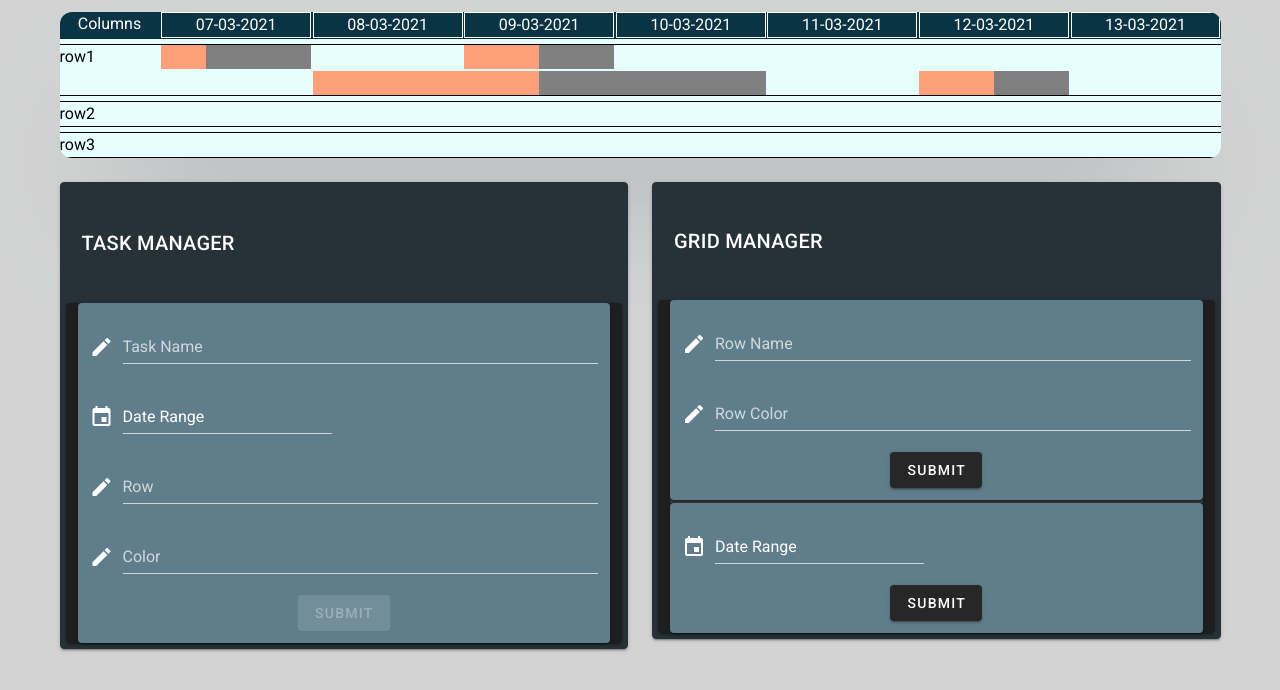
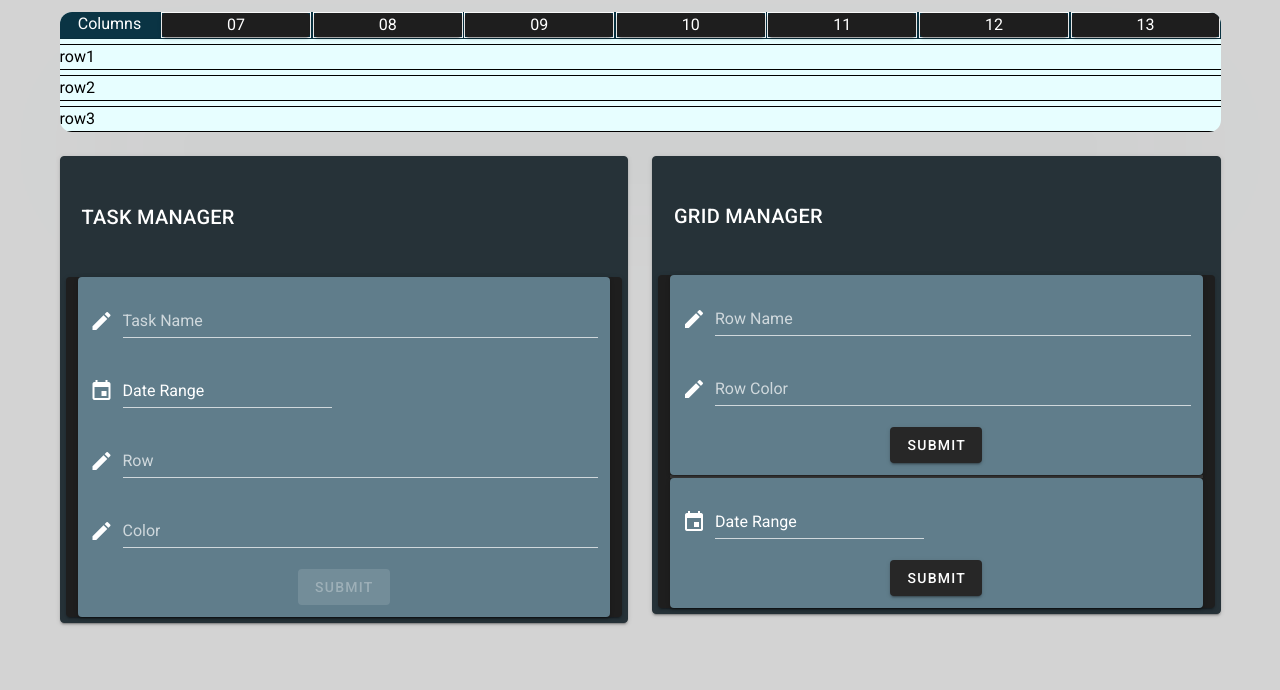
Before and after one commit to DiySane/nuxt-timeline, a Nuxt app: page / in a window 1280 px wide. Shown: the top 690 px of the page. Built offline with nearby package versions, Linux system fonts and the light colour scheme.

Commit message:
Fixed issues like column-span calc and intelligent start-end calc

```diff
--- a/components/ColumnHeader.vue
+++ b/components/ColumnHeader.vue
@@ -1,10 +1,19 @@
 <template>
-  <div class="columnName" :style="cssVars">{{ name }}</div>
+  <div class="columnName" :style="cssVars">
+    <v-tooltip eager>
+      <template v-slot:activator="{ on, attrs }">
+        <v-card dark v-bind="attrs" v-on="on">
+          {{ getMoment(date).format("DD") }}
+        </v-card>
+      </template>
+      <span>{{ getMoment(date).format("DD-MM-YYYY") }}</span>
+    </v-tooltip>
+  </div>
 </template>
 
 <style scoped>
 .columnName {
-  border: #FFFF 1px solid;
+  border: #ffff 1px solid;
   padding: 0em;
   margin: 0px;
   grid-column: var(--grid-column);
@@ -12,13 +21,14 @@
 </style>
 
 <script>
+import moment from "moment";
 export default {
   props: {
     gridColumn: {
       type: Number
     },
-    name: {
-      type: String
+    date: {
+      type: Date
     }
   },
   computed: {
@@ -28,6 +38,11 @@ export default {
         "--grid-column": this.gridColumn
       };
     }
+  },
+  methods: {
+    getMoment(date) {
+      return moment(date);
+    }
   }
 };
 </script>
--- a/components/Header.vue
+++ b/components/Header.vue
@@ -1,11 +1,8 @@
 <template>
   <div class="row" :style="cssVars">
     <div class="row-label">Columns</div>
-    <!-- <div v-for="i in columnSpan" :key="i">
-      <ColumnHeader :name="i.toString()" :gridColumn="i + 1" />
-    </div> -->
     <div v-for="i in headerDates.length - 1" :key="i">
-      <ColumnHeader :name="headerDates[i].toString()" :gridColumn="i" />
+      <ColumnHeader :date="headerDates[i]" :gridColumn="i" />
     </div>
   </div>
 </template>
@@ -21,7 +18,6 @@
   background-color: #0a3444 !important;
   border-bottom: 1px solid rgba(0, 0, 0, 0.1);
   text-align: center;
-  /* grid-template-columns: 150px repeat(12, 1fr); */
 }
 .row-label {
   grid-column: 1/2;
@@ -37,10 +33,10 @@ import moment from "moment";
 export default {
   props: {
     startDate: {
-      type: String
+      type: Date
     },
     endDate: {
-      type: String
+      type: Date
     },
     columnSpan: {
       type: Number
@@ -54,23 +50,18 @@ export default {
       };
     },
     headerDates() {
-      console.log("startDate: " + this.startDate);
       return this.getDaysBetweenDates(this.startDate, this.endDate);
     }
   },
   methods: {
     getDaysBetweenDates(startDate, endDate) {
-      let now = moment(startDate),
-        dates = [];
-        console.log(now.format("MM/DD/YYYY"));
-        dates.push(now.format("DD-MM-YYYY"));
+      let now = moment(startDate);
+      let dates = [];
+      dates.push(new Date(now.format("MM/DD/YYYY")));
       while (now.isSameOrBefore(moment(endDate))) {
-        // dates.push(now.format("MM/DD/YYYY"));
-        dates.push(now.format("DD-MM-YYYY"));
-
+        dates.push(new Date(now.format("MM/DD/YYYY")));
         now.add(1, "days");
       }
-
       return dates;
     }
   }
--- a/components/SubTask .vue
+++ b/components/SubTask .vue
@@ -1,7 +1,5 @@
 <template>
   <progress class="sub-task" :style="cssVars"></progress>
-  <!-- <li class="sub-task" :style="cssVars"></li> -->
-<!-- <dt class="sub-task" :style="cssVars"></dt> -->
 </template>
 
 <style scoped>
--- a/components/Timeline.vue
+++ b/components/Timeline.vue
@@ -39,10 +39,10 @@ export default {
       required: true
     },
     startDate: {
-      type: String
+      type: Date
     },
     endDate: {
-      type: String
+      type: Date
     },
     columnSpan: {
       type: Number
--- /dev/null
+++ b/components/TimelineManager.vue
@@ -0,0 +1,141 @@
+<template>
+  <v-container>
+    <v-row>
+      <v-col>
+        <Timeline
+          :columnSpan="columnSpan"
+          :rows="rows"
+          :startDate="startDate"
+          :endDate="endDate"
+          @emitDateRange="acceptDateRange"
+          @emitSelectedRow="acceptSelectedRow"
+      /></v-col>
+    </v-row>
+    <v-row>
+      <v-col>
+        <TaskManager :selectedRow="selectedRow" @addNode="acceptNode" />
+      </v-col>
+      <v-col>
+        <GridManager @addRow="acceptRow" @addColumn="acceptDateRange" />
+      </v-col>
+    </v-row>
+  </v-container>
+</template>
+
+<script>
+import Timeline from "@/components/Timeline";
+import TaskManager from "@/components/TaskManager";
+import GridManager from "@/components/GridManager";
+import moment from "moment";
+
+export default {
+  data() {
+    return {
+      rows: [
+        {
+          name: "row1",
+          color: "#ffa07a",
+          nodes: [],
+          // nodes: [
+          //   { name: "task1", start: 2, end: 3, complete: 0.3 },
+          //   { name: "task2", start: 4, end: 5, complete: 0.5 },
+          //   { name: "task3", start: 3, end: 6, complete: 0.5 },
+          //   { name: "task4", start: 7, end: 8, complete: 0.5 }
+          // ]
+        },
+        { name: "row2", color: "#fbec5d", nodes: [] },
+        { name: "row3", color: "#33a8a5", nodes: [] }
+      ],
+      nodes: [
+        { name: "task1", start: 2, end: 3, complete: 0.3 },
+        { name: "task2", start: 4, end: 5, complete: 0.5 },
+        { name: "task3", start: 3, end: 6, complete: 0.5 },
+        { name: "task4", start: 7, end: 8, complete: 0.5 }
+      ],
+      startDate: new Date(moment().startOf("week").format("MM/DD/YYYY")),
+      endDate: new Date(moment().endOf("week").format("MM/DD/YYYY")),
+      columnSpan: 7,
+      selectedRow: null
+    };
+  },
+  components: {
+    Timeline,
+    TaskManager
+  },
+  methods: {
+    acceptRow(row) {
+      row.nodes = [];
+      this.rows.push(row);
+    },
+    acceptDateRange(dateRange) {
+      this.startDate = new Date(dateRange.startDate);
+      this.endDate = new Date(dateRange.endDate);
+      this.columnSpan = parseInt(dateRange.columnSpan);
+      for (let row of this.rows) {
+        for (let node of row.nodes) {
+          this.setNodeDisplay(node);
+        }
+      }
+    },
+    acceptSelectedRow(row) {
+      this.selectedRow = row;
+      console.log(row.name);
+    },
+    acceptNode(node) {
+      this.setNodeDisplay(node);
+      this.selectedRow.nodes.push(node);
+      console.log(node.name);
+    },
+    setNodeDisplay(node) {
+      let nodeStartDate = new Date(node.startDate);
+      let nodeEndDate = new Date(node.endDate);
+      console.log(nodeStartDate);
+      let nodeDisplayStartDate =
+        nodeStartDate.getTime() > this.startDate.getTime()
+          ? nodeStartDate
+          : this.startDate;
+      let nodeDisplayEndDate =
+        nodeEndDate.getTime() < this.endDate.getTime()
+          ? nodeEndDate
+          : this.endDate;
+      let nodeDisplayStartCol =
+        Math.floor(this.getFiniteOrZero(
+          (nodeDisplayStartDate.getTime() - this.startDate.getTime()) /
+            (1000 * 60 * 60 * 24)
+        )) + 2;
+      let nodeDisplayEndCol =
+        this.columnSpan -
+        Math.ceil(this.getFiniteOrZero(
+          (this.endDate.getTime() - nodeDisplayEndDate.getTime()) /
+            (1000 * 60 * 60 * 24)
+        )) +
+        2;
+      node.start = nodeDisplayStartCol;
+      node.end = nodeDisplayEndCol;
+      node.displayStartDate = moment(nodeDisplayStartDate).format("DD-MM-YYYY");
+      node.displayEndDate = moment(nodeDisplayEndDate).format("DD-MM-YYYY");
+      return node;
+    },
+    getFiniteOrZero(x) {
+      if (isFinite(x)) {
+        return x;
+      } else {
+        return 0;
+      }
+    }
+  }
+  // computed: {
+  //   columnSpan() {
+  //     let value = 0;
+  //     if(this.startDate == undefined || this.startDate == null || this.endDate == undefined || this.endDate == null ) {
+  //       value = 7;
+  //     } else {
+  //       let timeDiff = this.endDate.getTime() - this.startDate.getTime();
+  //       let daysDiff = timeDiff / (1000 * 60 * 60 * 24);
+  //       value = daysDiff + 1;
+  //     }
+  //     return value;
+  //   }
+  // }
+};
+</script>
--- a/pages/index.vue
+++ b/pages/index.vue
@@ -1,143 +1,8 @@
 <template>
-  <v-container>
-    <v-row>
-      <v-col>
-        <Timeline
-          :columnSpan="columnSpan"
-          :rows="rows"
-          :startDate="startDate"
-          :endDate="endDate"
-          @emitDateRange="acceptDateRange"
-          @emitSelectedRow="acceptSelectedRow"
-      /></v-col>
-    </v-row>
-    <v-row>
-      <v-col>
-        <TaskManager :selectedRow="selectedRow" @addNode="acceptNode" />
-      </v-col>
-      <v-col>
-        <GridManager @addRow="acceptRow" @addColumn="acceptDateRange" />
-      </v-col>
-    </v-row>
-  </v-container>
+  <TimelineManager />
 </template>
 
 <script>
-import Timeline from "@/components/Timeline";
-import TaskManager from "@/components/TaskManager";
-import GridManager from "@/components/GridManager";
-import moment from "moment";
-
-export default {
-  data() {
-    return {
-      rows: [
-        {
-          name: "row1",
-          color: "#ffa07a",
-          nodes: [
-            { name: "task1", start: 2, end: 3, complete: 0.3 },
-            { name: "task2", start: 4, end: 5, complete: 0.5 },
-            { name: "task3", start: 3, end: 6, complete: 0.5 },
-            { name: "task4", start: 7, end: 8, complete: 0.5 }
-          ]
-        },
-        { name: "row2", color: "#fbec5d", nodes: [] },
-        { name: "row3", color: "#33a8a5", nodes: [] }
-      ],
-      nodes: [
-        { name: "task1", start: 2, end: 3, complete: 0.3 },
-        { name: "task2", start: 4, end: 5, complete: 0.5 },
-        { name: "task3", start: 3, end: 6, complete: 0.5 },
-        { name: "task4", start: 7, end: 8, complete: 0.5 }
-      ],
-      startDate: new Date(moment().startOf("week").format("MM/DD/YYYY")),
-      endDate: new Date(moment().endOf("week").format("MM/DD/YYYY")),
-      columnSpan: 7,
-      selectedRow: null
-    };
-  },
-  components: {
-    Timeline,
-    TaskManager
-  },
-  methods: {
-    acceptRow(row) {
-      row.nodes = [];
-      this.rows.push(row);
-    },
-    acceptDateRange(dateRange) {
-      this.startDate = new Date(dateRange.startDate);
-      this.endDate = new Date(dateRange.endDate);
-      this.columnSpan = parseInt(dateRange.columnSpan);
-      for (let row of this.rows) {
-        for (let node of row.nodes) {
-          this.setNodeDisplay(node);
-        }
-      }
-    },
-    acceptSelectedRow(row) {
-      this.selectedRow = row;
-      console.log(row.name);
-    },
-    acceptNode(node) {
-      // this.selectedRow.name = "name";
-      this.setNodeDisplay(node);
-      this.selectedRow.nodes.push(node);
-      console.log(node.name);
-    },
-    setNodeDisplay(node) {
-      let nodeStartDate = new Date(node.startDate);
-      let nodeEndDate = new Date(node.endDate);
-      console.log(nodeStartDate);
-      // console.log(this.startDate);
-      // console.log(moment(nodeEndDate).format('DD-MM-YYYY'));
-      let nodeDisplayStartDate =
-        nodeStartDate.getTime() > this.startDate.getTime()
-          ? nodeStartDate
-          : this.startDate;
-      let nodeDisplayEndDate =
-        nodeEndDate.getTime() < this.endDate.getTime()
-          ? nodeEndDate
-          : this.endDate;
-      let nodeDisplayStartCol =
-        this.getFiniteOrZero(
-          (nodeDisplayStartDate.getTime() - this.startDate.getTime()) /
-            (1000 * 60 * 60 * 24)
-        ) + 2;
-      let nodeDisplayEndCol =
-        this.columnSpan -
-        this.getFiniteOrZero(
-          (this.endDate.getTime() - nodeDisplayEndDate.getTime()) /
-            (1000 * 60 * 60 * 24)
-        ) +
-        2;
-      node.start = nodeDisplayStartCol;
-      node.end = nodeDisplayEndCol;
-      node.displayStartDate = moment(nodeDisplayStartDate).format("DD-MM-YYYY");
-      node.displayEndDate = moment(nodeDisplayEndDate).format("DD-MM-YYYY");
-      return node;
-    },
-    getFiniteOrZero(x) {
-      if (isFinite(x)) {
-        return x;
-      } else {
-        return 0;
-      }
-    }
-  }
-  // computed: {
-  //   columnSpan() {
-  //     let value = 0;
-  //     if(this.startDate == undefined || this.startDate == null || this.endDate == undefined || this.endDate == null ) {
-  //       value = 7;
-  //     } else {
-  //       let timeDiff = this.endDate.getTime() - this.startDate.getTime();
-  //       let daysDiff = timeDiff / (1000 * 60 * 60 * 24);
-  //       value = daysDiff + 1;
-  //     }
-  //     return value;
-  //   }
-  // }
-};
+import TimelineManager from "@/components/TimelineManager";
+export default {};
 </script>
```
Also changed, not shown: components/DateRangePicker.vue (+6 -15 lines).
